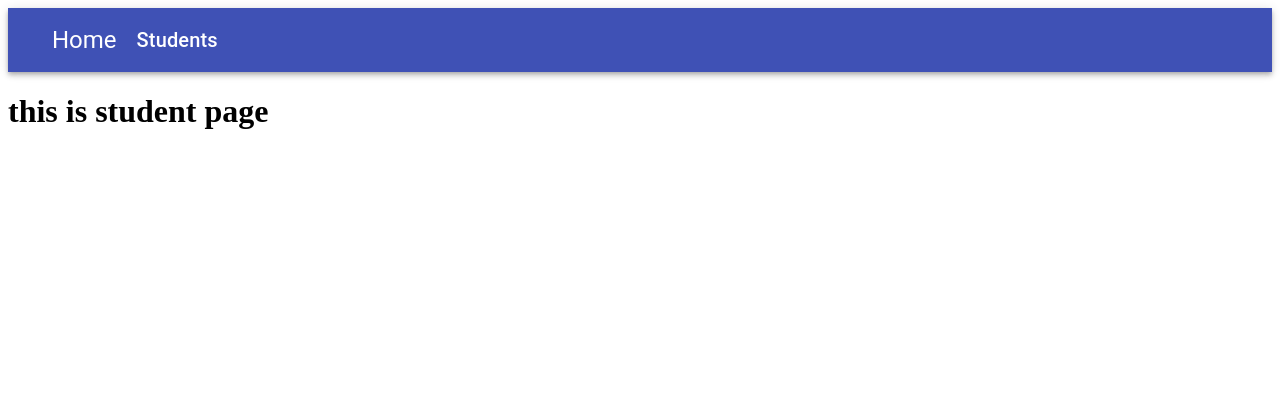
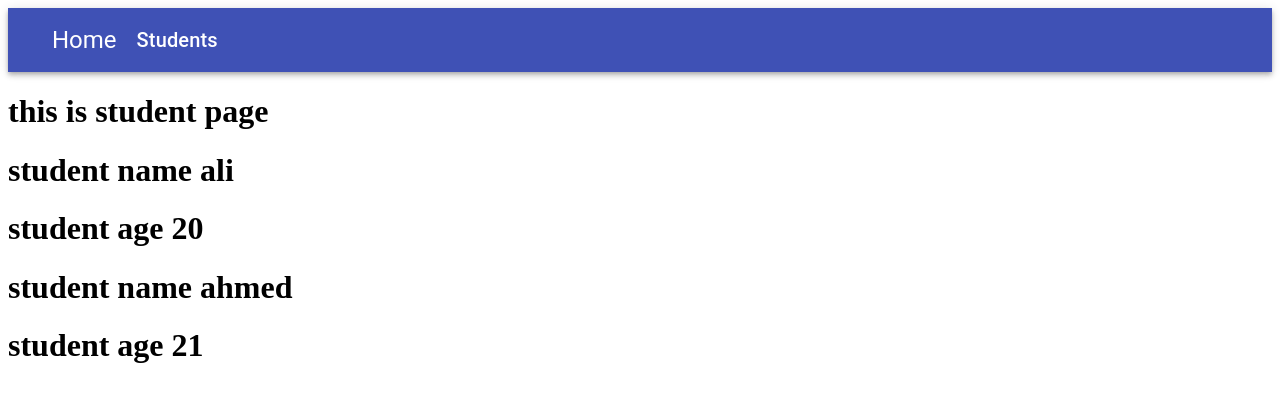
Before and after one commit to RaheelArif/greenviewss, a React (Create React App) app: page /students in a window 1280 px wide. Shown: the top 402 px of the page. Built offline with nearby package versions, Linux system fonts and the light colour scheme; data requests are answered from the project's data file.

Commit message:
get all students

```diff
--- a/package.json
+++ b/package.json
@@ -7,6 +7,7 @@
     "@testing-library/jest-dom": "^5.13.0",
     "@testing-library/react": "^11.2.7",
     "@testing-library/user-event": "^12.8.3",
+    "axios": "^0.21.1",
     "bootstrap": "^5.0.1",
     "moment": "^2.29.1",
     "react": "^17.0.2",
@@ -23,8 +24,8 @@
   },
   "scripts": {
     "start": "react-scripts start",
-    "json-server":"json-server --watch ./src/Database/db.json --host 127.0.0.1 --port 4000",
-    "dev": "concurrently \"npm start\" \"npm run json-server\"",
+    "json-server": "json-server --watch ./src/Database/db.json --host 127.0.0.1 --port 4000",
+    "dev": "concurrently 'npm start' 'npm run json-server'",
     "build": "react-scripts build",
     "test": "react-scripts test",
     "eject": "react-scripts eject"
--- a/src/Database/db.json
+++ b/src/Database/db.json
@@ -1,3 +1,6 @@
 {
-  "students": [{ "name": "ali", "age": "20" }]
+  "students": [
+    { "name": "ali", "age": "20" },
+    { "name": "ahmed", "age": "21" }
+  ]
 }
--- a/src/Pages/Students.js
+++ b/src/Pages/Students.js
@@ -1,9 +1,27 @@
-import React from 'react'
+import { useEffect, useState } from "react";
+import { getStudents } from "../services/api";
 
 export default function Students() {
-    return (
-        <div>
-            <h1>this is student page</h1>
-        </div>
-    )
+  const [students, setStudents] = useState([]);
+
+  useEffect(() => {
+    displayStudents();
+  }, []);
+
+  const displayStudents = async () => {
+    const responce = await getStudents();
+    setStudents(responce.data);
+  };
+  return (
+    <div>
+
+      <h1>this is student page</h1>
+       {students.map((s , i) => {
+           return <div key={i}>
+               <h1>student name {s.name}</h1>
+               <h1>student age {s.age}</h1>
+           </div>
+       })}
+    </div>
+  );
 }
--- /dev/null
+++ b/src/services/api.js
@@ -0,0 +1,6 @@
+import axios from "axios";
+const url = "http://localhost:4000/students";
+
+export const getStudents = async () => {
+  return await axios.get(url);
+};
```
Also changed, not shown: 1 other file (tests, documents, lock files or other folders).
